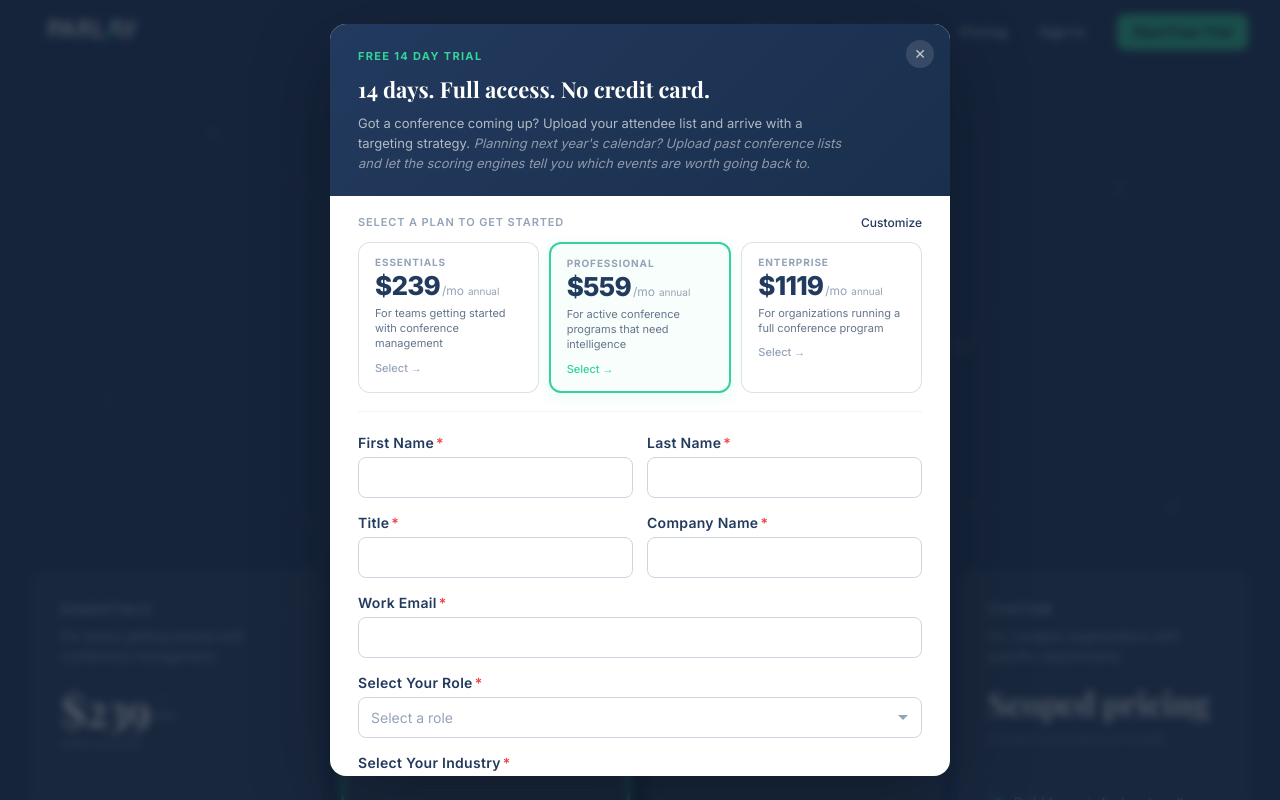
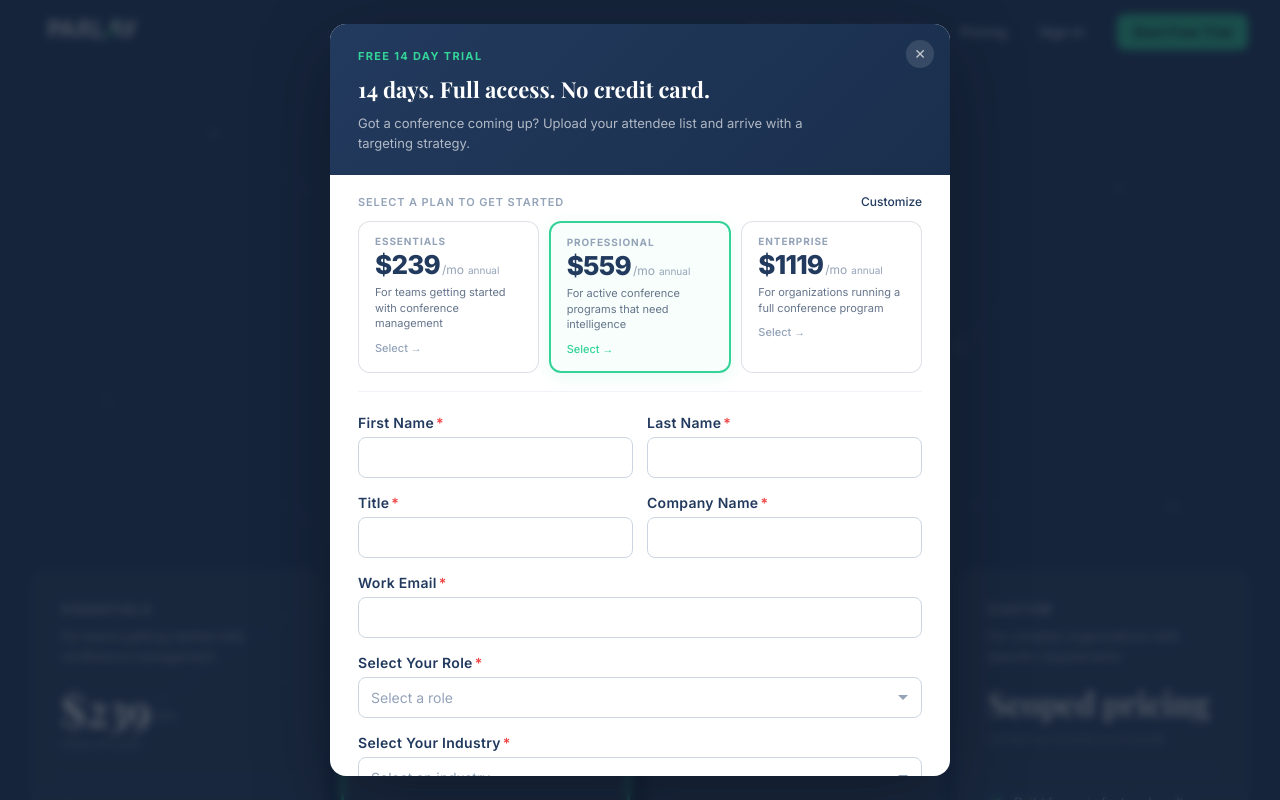
Before and after one commit to kmwinn21-beep/parlay-website, a Next.js app: page /pricing in a window 1280 px wide. Both pictures are taken after a click on the button "Start Free Trial". Shown: the top 800 px of the page. Built offline with nearby package versions, Linux system fonts and the light colour scheme; a web font is replaced by a local one.

Commit message:
removed planning text from free trial modal header

```diff
--- a/components/FreeTrialModal.tsx
+++ b/components/FreeTrialModal.tsx
@@ -531,7 +531,7 @@ export default function FreeTrialModal({ initialPlan, customPrice, billing, onCl
                 14 days. Full access. No credit card.
               </h2>
               <p style={{ fontSize: 13, color: "rgba(255,255,255,0.65)", lineHeight: 1.55, margin: 0, maxWidth: 500 }}>
-                Got a conference coming up? Upload your attendee list and arrive with a targeting strategy. <em style={{ color: "rgba(255,255,255,0.5)" }}>Planning next year&apos;s calendar? Upload past conference lists and let the scoring engines tell you which events are worth going back to.</em>
+                Got a conference coming up? Upload your attendee list and arrive with a targeting strategy.
               </p>
             </div>
 
```
